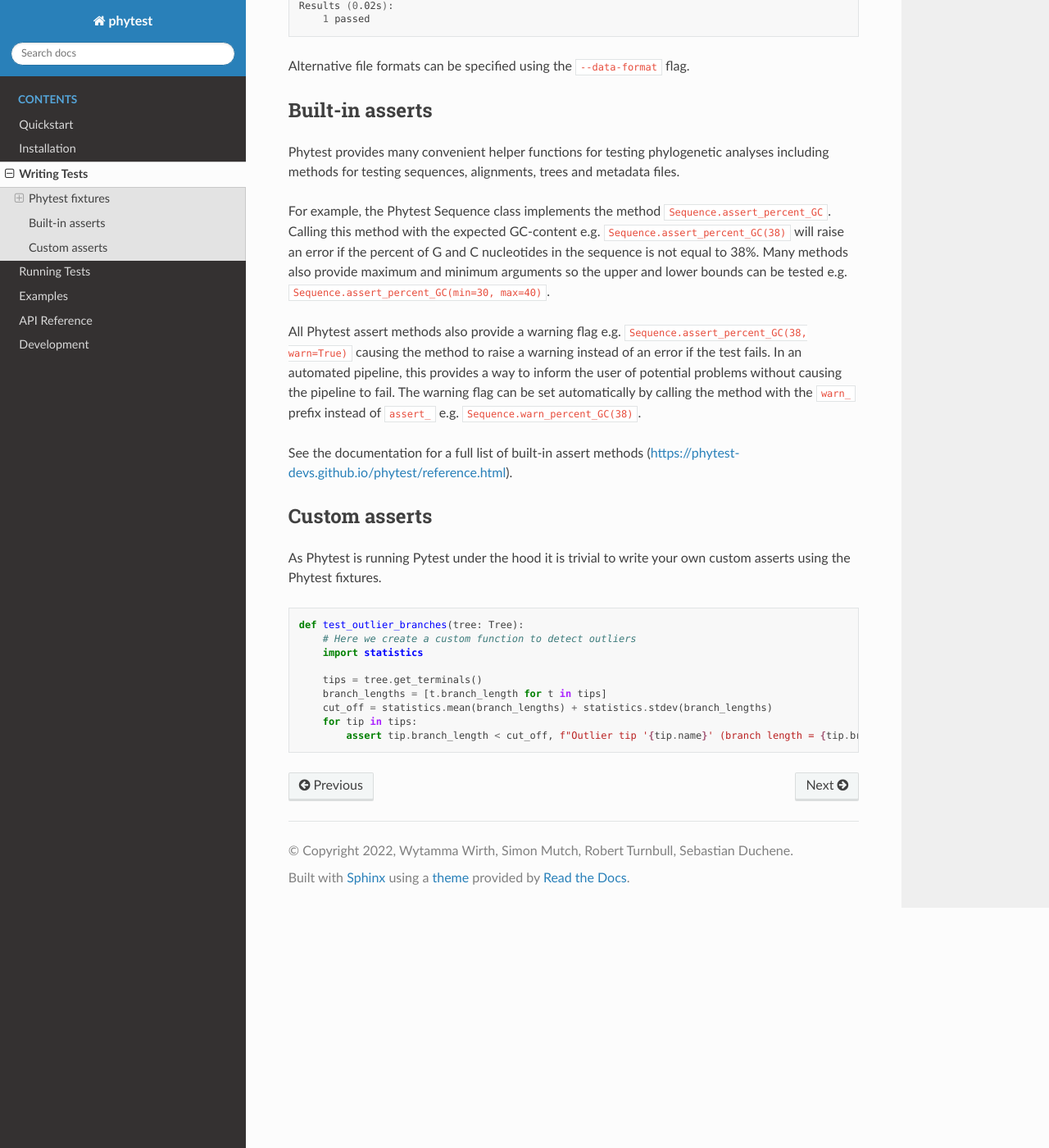
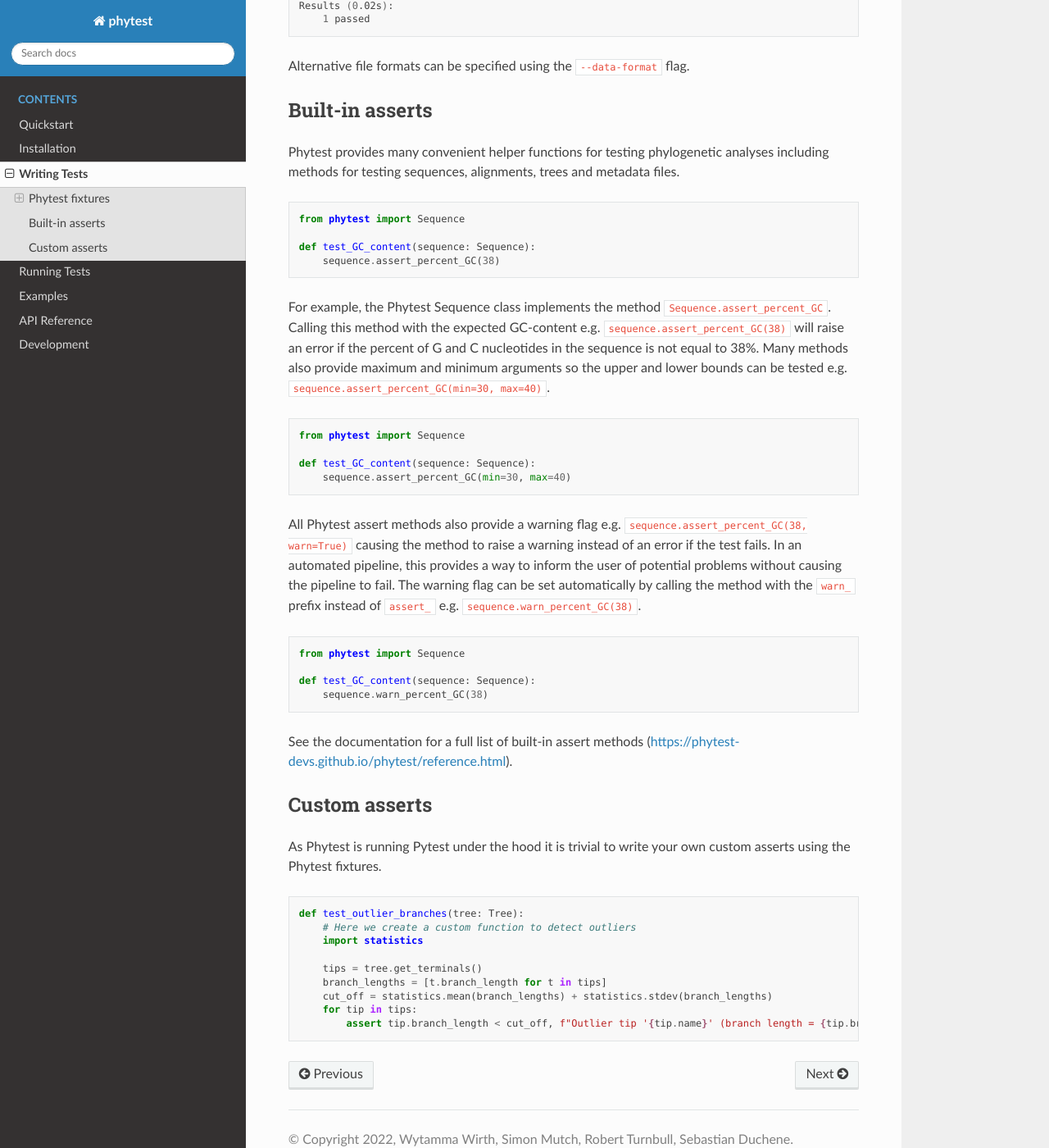
Before and after one commit to phytest-devs/phytest, a Sphinx documentation site: the page built from docs/testFiles.rst, in a window 1280 px wide and 1400 px high, scrolled down 3622 px. Shown: the whole window at 82% size. Built offline with Sphinx 7.4.7 and the Read the Docs theme 2.0.0, drawn with Linux system fonts in a browser that asks for light colours.

Commit message:
:memo: update buit-in assert docs

```diff
--- a/docs/testFiles.rst
+++ b/docs/testFiles.rst
@@ -194,17 +194,38 @@
 Phytest provides many convenient helper functions for testing phylogenetic analyses including methods for testing sequences,
 alignments, trees and metadata files.
 
+.. code-block:: python
+
+    from phytest import Sequence
+
+    def test_GC_content(sequence: Sequence):
+        sequence.assert_percent_GC(38)
+
 For example, the Phytest Sequence class implements the method :code:`Sequence.assert_percent_GC`.
-Calling this method with the expected GC-content e.g. :code:`Sequence.assert_percent_GC(38)` will
+Calling this method with the expected GC-content e.g. :code:`sequence.assert_percent_GC(38)` will
 raise an error if the percent of G and C nucleotides in the sequence is not equal to 38%.
 Many methods also provide maximum and minimum arguments so the upper and lower bounds can be tested
-e.g. :code:`Sequence.assert_percent_GC(min=30, max=40)`.
+e.g. :code:`sequence.assert_percent_GC(min=30, max=40)`.
 
-All Phytest assert methods also provide a warning flag e.g. :code:`Sequence.assert_percent_GC(38, warn=True)`
+.. code-block:: python
+
+    from phytest import Sequence
+
+    def test_GC_content(sequence: Sequence):
+        sequence.assert_percent_GC(min=30, max=40)
+
+All Phytest assert methods also provide a warning flag e.g. :code:`sequence.assert_percent_GC(38, warn=True)`
 causing the method to raise a warning instead of an error if the test fails. In an automated pipeline,
 this provides a way to inform the user of potential problems without causing the pipeline to fail.
 The warning flag can be set automatically by calling the method with the :code:`warn_` prefix instead
-of :code:`assert_` e.g. :code:`Sequence.warn_percent_GC(38)`.
+of :code:`assert_` e.g. :code:`sequence.warn_percent_GC(38)`.
+
+.. code-block:: python
+
+    from phytest import Sequence
+
+    def test_GC_content(sequence: Sequence):
+        sequence.warn_percent_GC(38)
 
 See the documentation for a full list of built-in assert methods (https://phytest-devs.github.io/phytest/reference.html).
 
```
